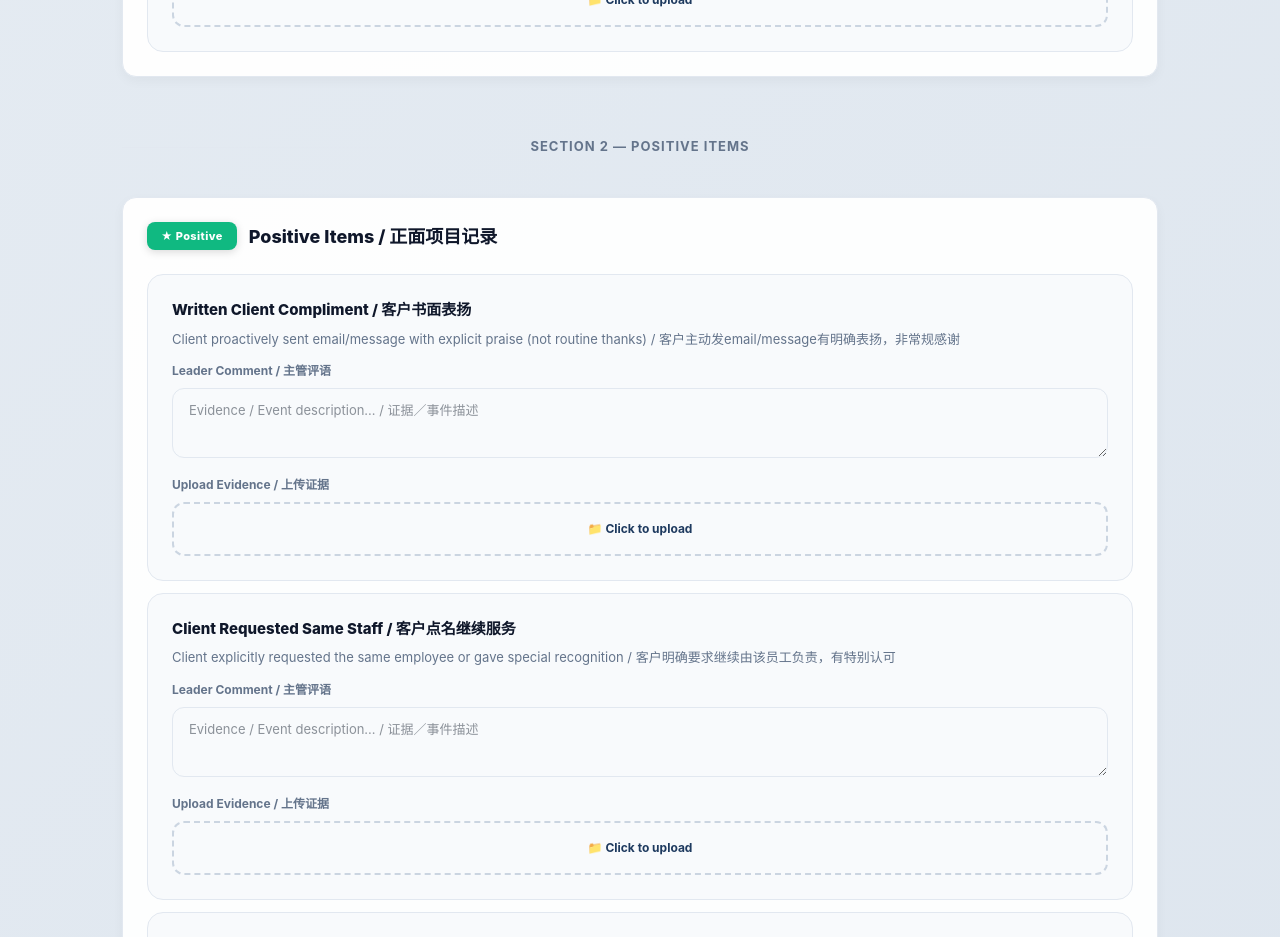
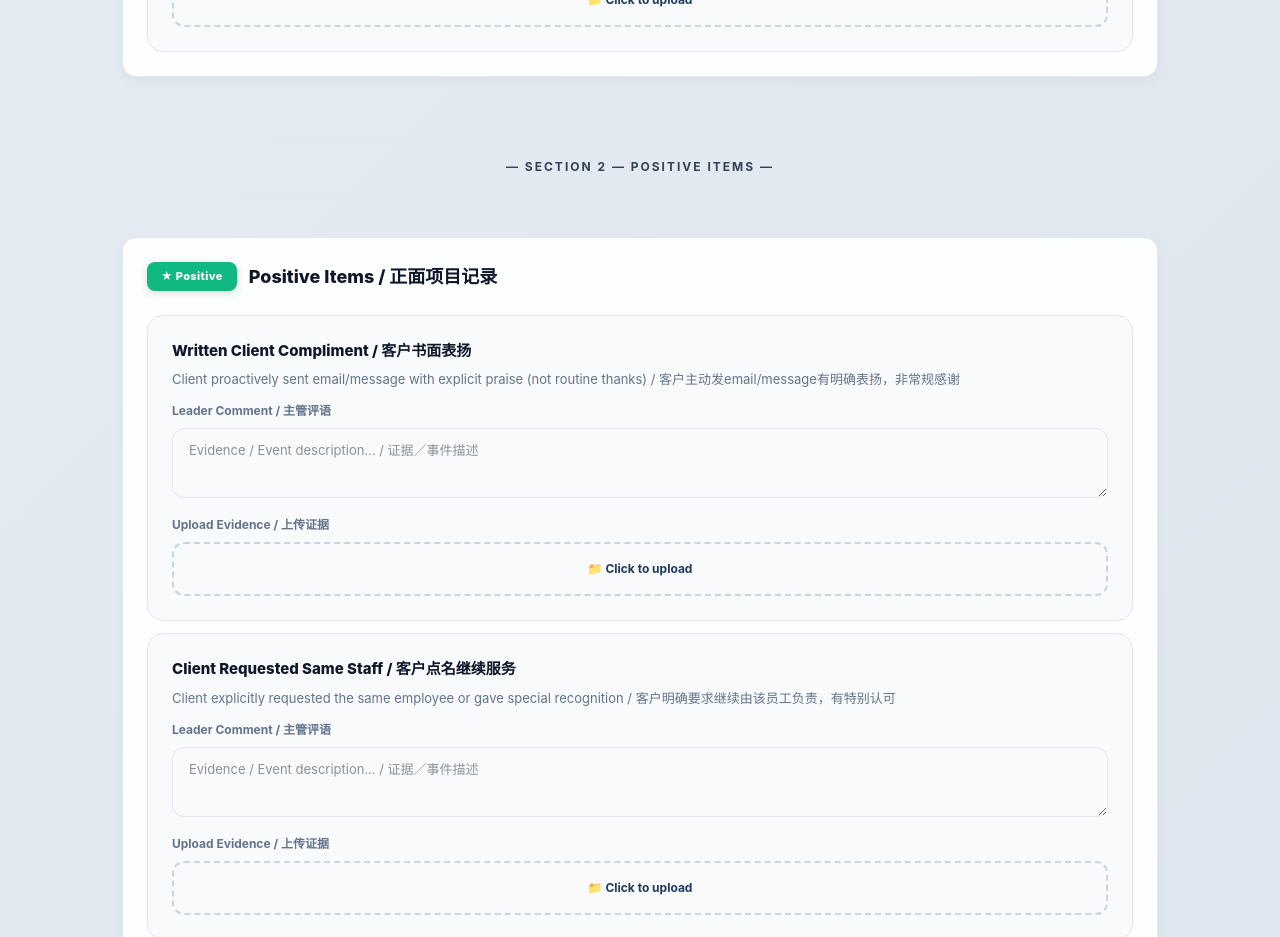
Before and after one commit to enquiry-commits/Review-Form, a Next.js app: page /dashboard/leader-review in a window 1280 px wide. Shown: the part 4820-5757 px from the top of the page. Built offline with nearby package versions, Linux system fonts and the light colour scheme; sample sign-in values are in the browser's storage.

Commit message:
优化 SECTION 2 设计：上下完整分割线 + 居中文字

```diff
--- a/app/dashboard/leader-review/page.tsx
+++ b/app/dashboard/leader-review/page.tsx
@@ -281,20 +281,19 @@ export default function LeaderReviewForm() {
           ))}
 
           {/* Section Divider */}
-          <div style={{
-            display: 'flex',
-            alignItems: 'center',
-            gap: '16px',
-            margin: '60px 0 40px 0',
-            color: '#64748b',
-            fontSize: '13px',
-            fontWeight: '700',
-            letterSpacing: '1px',
-            textTransform: 'uppercase'
-          }}>
-            <div style={{flex: 1, height: '1px', background: 'linear-gradient(90deg, #e2e8f0 0%, transparent 100%)'}}></div>
-            <span>SECTION 2 — POSITIVE ITEMS</span>
-            <div style={{flex: 1, height: '1px', background: 'linear-gradient(90deg, transparent 0%, #e2e8f0 100%)'}}></div>
+          <div style={{margin: '60px 0 40px 0'}}>
+            <div style={{height: '1px', background: '#e2e8f0', marginBottom: '20px'}}></div>
+            <div style={{
+              textAlign: 'center',
+              color: '#334155',
+              fontSize: '12px',
+              fontWeight: '700',
+              letterSpacing: '2px',
+              textTransform: 'uppercase'
+            }}>
+              — SECTION 2 — POSITIVE ITEMS —
+            </div>
+            <div style={{height: '1px', background: '#e2e8f0', marginTop: '20px'}}></div>
           </div>
 
           {/* Positive Items Section */}
--- a/app/dashboard/self-review/page.tsx
+++ b/app/dashboard/self-review/page.tsx
@@ -543,20 +543,19 @@ export default function SelfReviewForm() {
           </div>
 
           {/* Section Divider */}
-          <div style={{
-            display: 'flex',
-            alignItems: 'center',
-            gap: '16px',
-            margin: '60px 0 40px 0',
-            color: '#64748b',
-            fontSize: '13px',
-            fontWeight: '700',
-            letterSpacing: '1px',
-            textTransform: 'uppercase'
-          }}>
-            <div style={{flex: 1, height: '1px', background: 'linear-gradient(90deg, #e2e8f0 0%, transparent 100%)'}}></div>
-            <span>SECTION 2 — POSITIVE ITEMS</span>
-            <div style={{flex: 1, height: '1px', background: 'linear-gradient(90deg, transparent 0%, #e2e8f0 100%)'}}></div>
+          <div style={{margin: '60px 0 40px 0'}}>
+            <div style={{height: '1px', background: '#e2e8f0', marginBottom: '20px'}}></div>
+            <div style={{
+              textAlign: 'center',
+              color: '#334155',
+              fontSize: '12px',
+              fontWeight: '700',
+              letterSpacing: '2px',
+              textTransform: 'uppercase'
+            }}>
+              — SECTION 2 — POSITIVE ITEMS —
+            </div>
+            <div style={{height: '1px', background: '#e2e8f0', marginTop: '20px'}}></div>
           </div>
 
           {/* Positive Items Section */}
```
